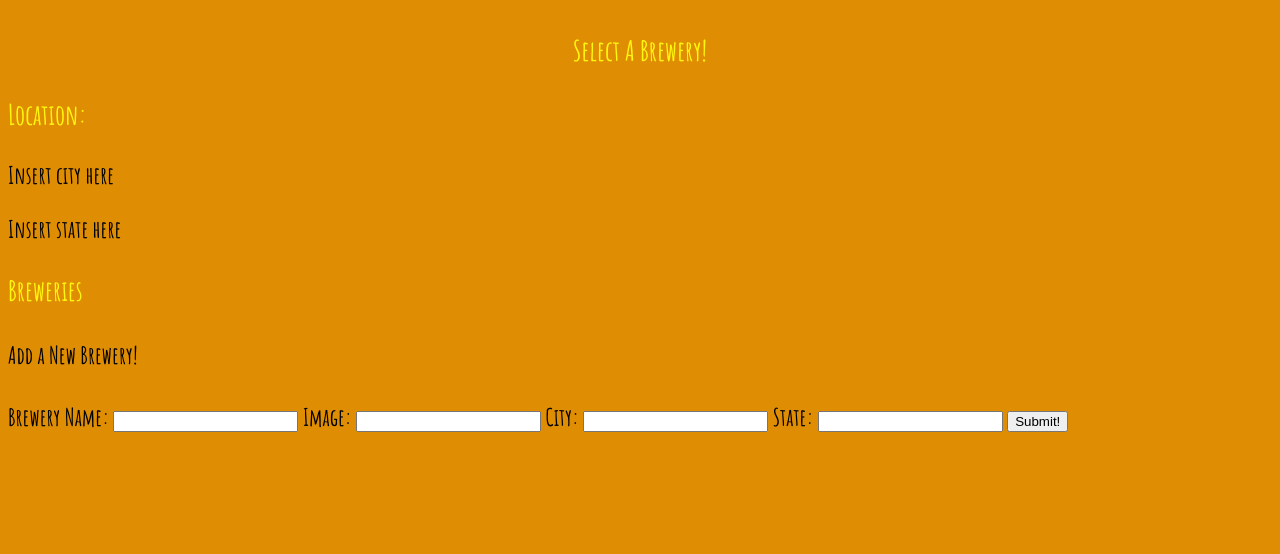
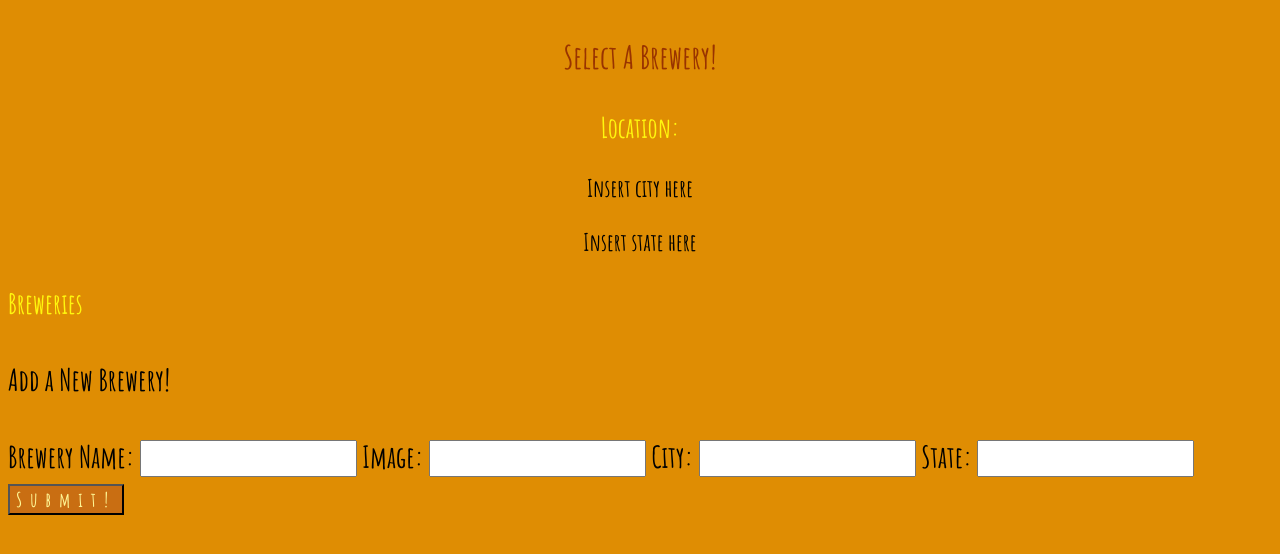
Before and after one commit to Worldcarver/phase-1-project, a plain HTML site: page index.html in a window 1280 px wide. Shown: the part 172-726 px from the top of the page. Drawn offline with Linux system fonts and the light colour scheme; no server answers; a web font is replaced by a local one.

Commit message:
Update style.css
Added CSS to the button and the different labels

```diff
--- a/style.css
+++ b/style.css
@@ -1,6 +1,6 @@
 body {
     background-color:#DF8D03;
-    font-family: 'Amatic SC', cursive;
+    font-family: 'Amatic SC';
     font-size: x-large;
 }
 
@@ -9,6 +9,8 @@ img {
     border-radius: 4px;
     padding: 5px;
     width: 200px;
+    line-height: 5px;
+    align-items: center;
   }
 
 img:hover {
@@ -24,7 +26,75 @@ img:hover {
     text-align: center;
   }
 
+  h3.brewery-name {
+    color: rgb(153, 51, 0);
+    font-size: xx-large;
+  }
+
+
+
 h3 {
   color:#fff70e
+}
+
+#location {
+  text-align: center;
+  margin-left: auto;
+  margin-right: auto;
 
 }
+
+p {
+  text-align:center;
+  margin-left: auto;
+  margin-right: auto;
+  font-size:x-large;
+}
+
+#breweries {
+  color: rgb(153, 51, 0);
+  font-size: xx-large;
+}
+
+
+#new-brewery{
+  font-size: 30px;
+}
+
+
+
+input[type=submit] {
+  position: relative;
+  background-color: #C96E12;
+  color: #FFF897;
+  font-size: 20px;
+  font-family: 'Amatic SC';
+  letter-spacing: 8px;
+  z-index: 1;
+}
+
+input[type=submit]:hover{
+  color: #C96E12;
+  background-color: #FFF897;
+}
+
+
+#new-brew {
+  font-family: 'Amatic SC';
+  font-size: 25px;
+}
+
+#new-image{
+  font-family: 'Amatic SC';
+  font-size: 25px;
+}
+
+#new-city{
+  font-family: 'Amatic SC';
+  font-size: 25px;
+}
+
+#new-state{
+  font-family: 'Amatic SC';
+  font-size: 25px;
+}
```
